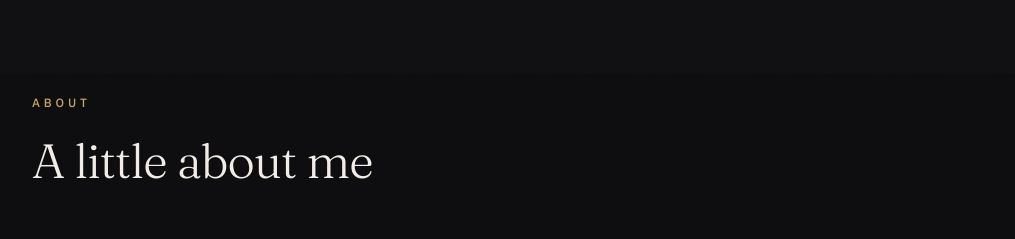
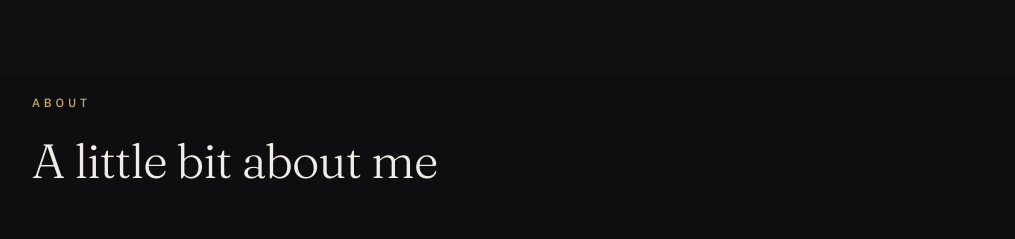
Before and after one commit to itzwasiqsalman-cloud/portfolio, a plain HTML site: page index.html in a window 1280 px wide. Shown: the part 820-1059 px from the top of the page, without its empty margins (132-1147 px from the left). Drawn offline with Linux system fonts and the light colour scheme.

Commit message:
Change About heading to "A little bit about me"
Co-Authored-By: Claude Fable 5 <noreply@anthropic.com>

```diff
--- a/index.html
+++ b/index.html
@@ -58,7 +58,7 @@
     <section class="section" id="about">
       <div class="container">
         <p class="eyebrow reveal">ABOUT</p>
-        <h2 class="section__title reveal">A little about me</h2>
+        <h2 class="section__title reveal">A little bit about me</h2>
         <div class="about__bio reveal">
           <p>
             I build tools and conduct research on misinformation, how it spreads, and
```
